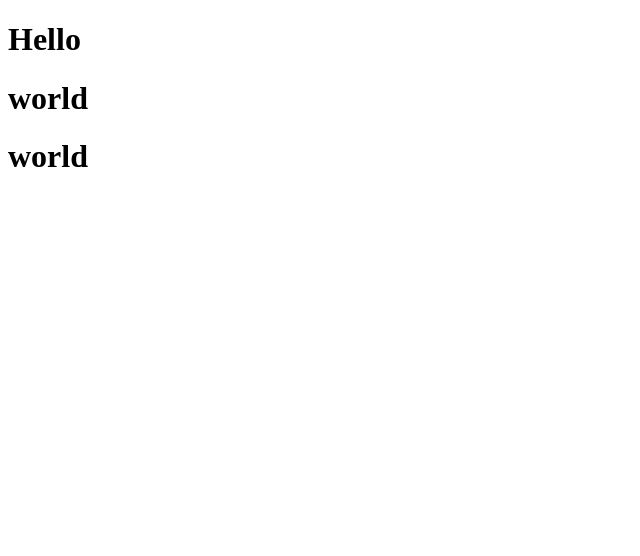
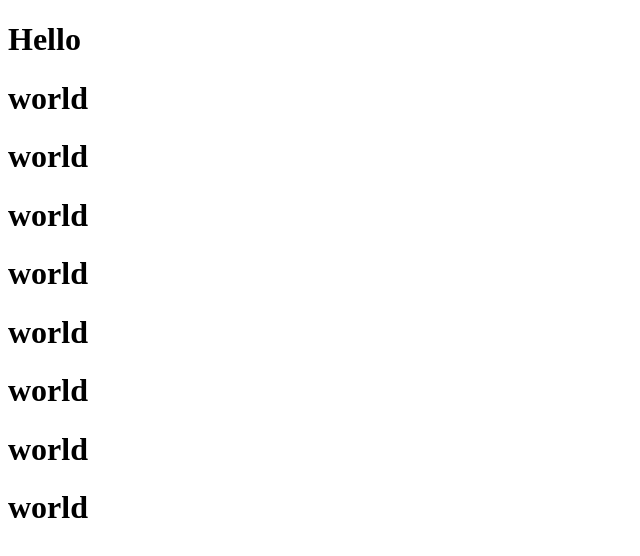
Before and after one commit to Nikunjgurjar78/gitdemo, a plain HTML site: page index.html in a window 1280 px wide. Shown: the whole page, without its empty margins (0-640 px from the left). Drawn offline with Linux system fonts and the light colour scheme.

Commit message:
Update index.html

```diff
--- a/index.html
+++ b/index.html
@@ -11,6 +11,7 @@
         <h1>Hello</h1>
         <h1>world</h1>
         <h1>world</h1>
+         <h1>world</h1> <h1>world</h1> <h1>world</h1> <h1>world</h1> <h1>world</h1> <h1>world</h1>
     </div>
 </body>
 </html>
```
